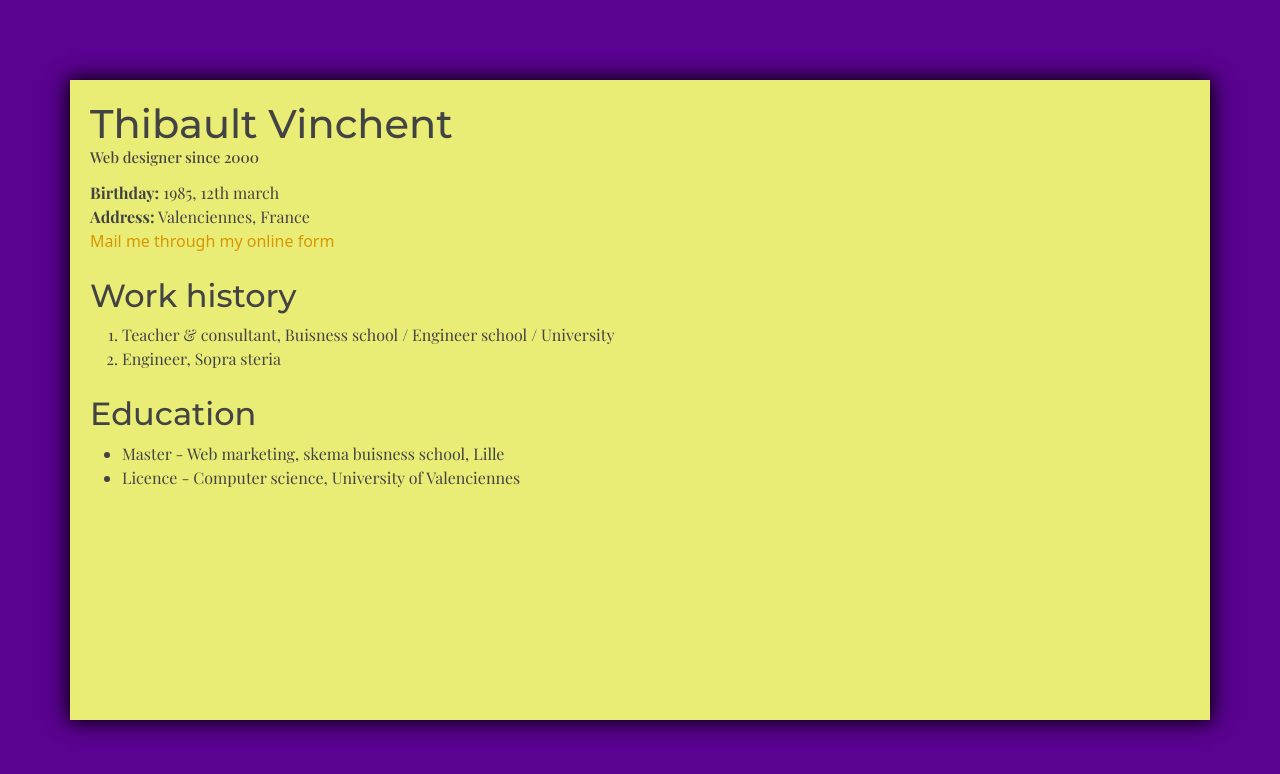
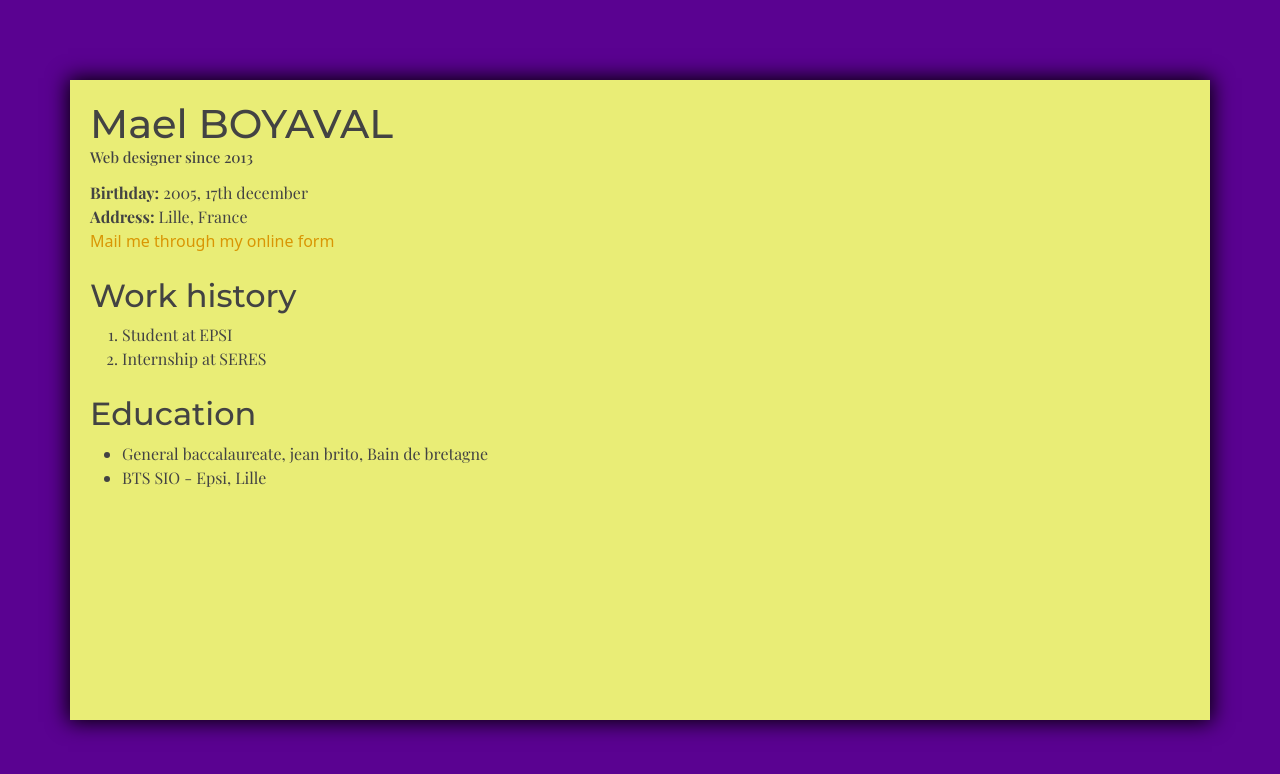
Before and after one commit to Namania/cv-cours, a plain HTML site: page index.html in a window 1280 px wide. Drawn offline with nearby package versions, Linux system fonts and the light colour scheme; a web font is replaced by a local one.

Commit message:
self info

```diff
--- a/index.html
+++ b/index.html
@@ -18,11 +18,11 @@
 
         <div class="container shadow-box start-50 top-50 translate-middle position-absolute">
             <div class="w-100">
-                <h1 class="remove-bottom-margin">Thibault Vinchent</h1>
-                <h3 class="subtitle">Web designer since 2000</h2>
+                <h1 class="remove-bottom-margin">Mael BOYAVAL</h1>
+                <h3 class="subtitle">Web designer since 2013</h2>
                 <p class="remove-bottom-margin">
-                    <strong>Birthday:</strong> 1985, 12th march<br>
-                    <strong>Address:</strong> Valenciennes, France
+                    <strong>Birthday:</strong> 2005, 17th december<br>
+                    <strong>Address:</strong> Lille, France
                 </p>
                 <a href="https://www.youtube.com/watch?v=dQw4w9WgXcQ&pp=ygUXbmV2ZXIgZ29ubmEgZ2l2ZSB5b3UgdXA%3D">Mail me through my online form</a>
             </div>
@@ -30,20 +30,20 @@
                 <h2 class="mt-4">Work history</h1>
                 <ul class="number-style-list">
                     <li>
-                        Teacher & consultant, Buisness school / Engineer school / University
+                        Student at EPSI
                     </li>
                     <li>
-                        Engineer, Sopra steria
+                        Internship at SERES
                     </li>
                 </ul>
                 <h2 class="mt-4">Education</h1>
                 <nav>
                     <ul>
                         <li>
-                            Master - Web marketing, skema buisness school, Lille
+                            General baccalaureate, jean brito, Bain de bretagne
                         </li>
                         <li>
-                            Licence - Computer science, University of Valenciennes
+                            BTS SIO - Epsi, Lille
                         </li>
                     </ul>
                 </nav>
```
